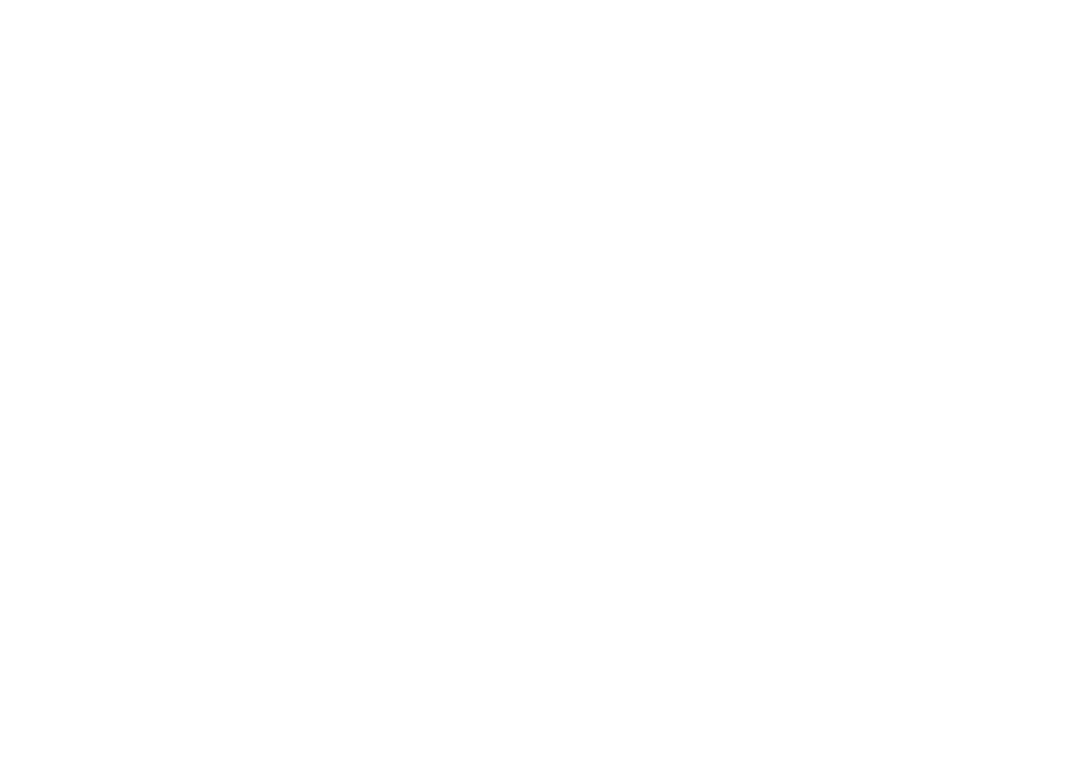
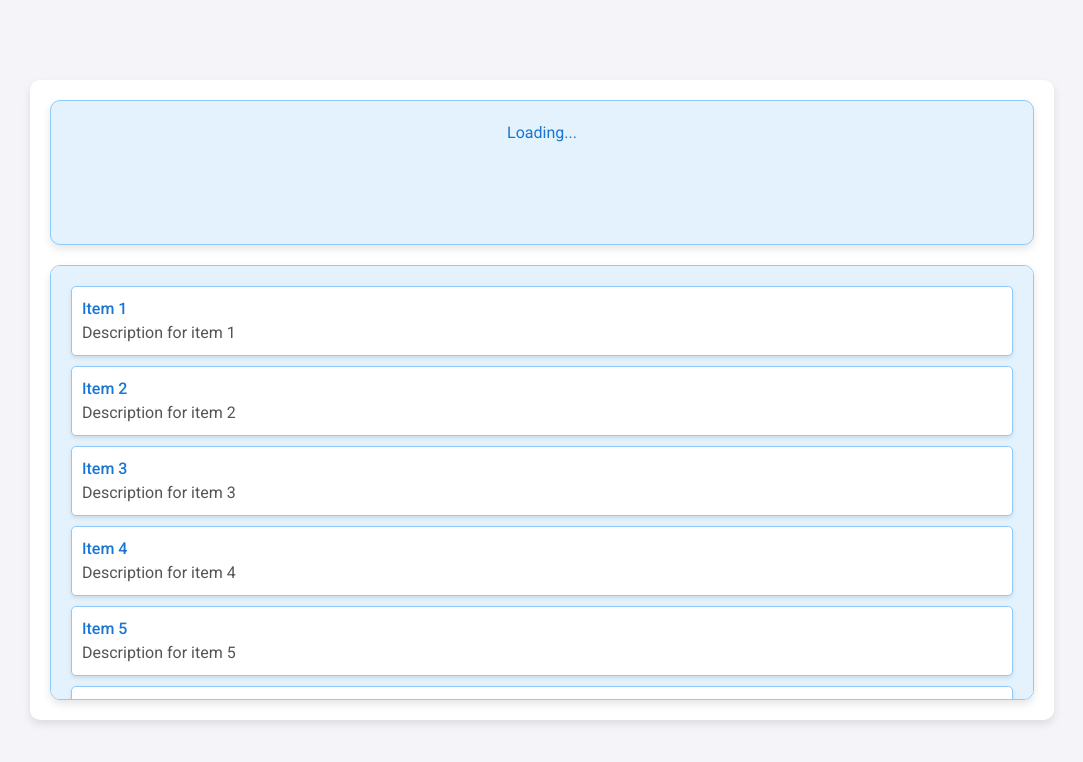
Before and after one commit to shubhamRaje98/shorthand_frontend, a React (Create React App) app: page /expertDashboard in a window 1280 px wide. Before the commit this address had no page. Shown: the top 762 px of the page, without its empty margins (98-1181 px from the left). Built offline with nearby package versions, Linux system fonts and the light colour scheme; no server answers.

Commit message:
Initialized experts dashboard

```diff
--- a/src/App.js
+++ b/src/App.js
@@ -4,8 +4,10 @@
 import axios from 'axios';
 import { BrowserRouter as Router, Routes, Route } from 'react-router-dom';
 import Login from './components/centerAdminLogin/centerAdminLogin';
+import ExpertLogin from './components/expertLogin/expertLogin';
 import StudentTable from './components/studentExamTracking/StudentTable';
 import Home from './components/Home/home';
+import ExpertDashboard from './components/expertDashboard/expertDashboard';
 import AttendanceDownload from './components/attendanceDownload/attendanceDownload'
 import CenterwiseStudentCount from './components/centerwiseStudentExamCountTracking/centerwiseCountReport'
 import AbsenteeRoll  from './components/attendeeRoll/attendeeRoll';
@@ -19,8 +21,10 @@
         <Router>
             <Routes>
                 <Route path="/" element={<Login />} />
+                <Route path="/expert-login" element={<ExpertLogin/>}/>
                 <Route path="/student-table" element={<StudentTable />} />
                 <Route path="/home" element={<Home/>} />
+                <Route path="/expertDashboard" element={<ExpertDashboard/>} />
                 <Route path="/attendance-download" element={<AttendanceDownload/>}/>
                 <Route path='/centerwise-student-count' element={<CenterwiseStudentCount/>}/>
                 <Route path='/absentee-roll' element={<AbsenteeRoll/>}></Route>
--- a/src/components/centerAdminLogin/centerAdminLogin.js
+++ b/src/components/centerAdminLogin/centerAdminLogin.js
@@ -17,6 +17,8 @@
             const response = await axios.post('http://localhost:3000/center_admin_login', {
                 centerId,
                 password
+            }, {
+                withCredentials: true
             });
             if (response.status === 200) {
                 navigate(`/home`);
@@ -25,6 +27,7 @@
             setError('Invalid Center Code or Password');
         }
     };
+
 
     return (
         <div className="login-container">
--- /dev/null
+++ b/src/components/expertDashboard/expertDash.css
@@ -0,0 +1,81 @@
+/* Import Google Fonts */
+@import url('https://fonts.googleapis.com/css2?family=Roboto:wght@400;500;700&display=swap');
+
+body {
+    font-family: 'Roboto', sans-serif;
+    background-color: #f4f4f9;
+    margin: 0;
+    padding: 0;
+    display: flex;
+    justify-content: center;
+    align-items: center;
+    height: 100vh;
+}
+
+.dashboard-container {
+    display: grid;
+    grid-template-columns: 1fr; /* One column that takes full width */
+    grid-template-rows: 1fr 3fr; /* First row takes 1/4th of available space, second row takes 3/4th */
+    gap: 20px; /* Space between grid items */
+    height: 80vh; /* Adjusted viewport height for better aesthetics */
+    width: 80vw; /* Adjusted viewport width for better aesthetics */
+    padding: 20px; /* Space inside the container */
+    box-sizing: border-box; /* Ensures padding and border are included in width/height */
+    background-color: white;
+    box-shadow: 0 4px 8px rgba(0, 0, 0, 0.1); /* Subtle shadow for a modern look */
+    border-radius: 10px; /* Rounded corners */
+}
+
+.box {
+    background-color: #e3f2fd; /* Light blue background for each box */
+    padding: 20px; /* Space inside each box */
+    text-align: center; /* Center aligns the text inside the box */
+    border: 1px solid #90caf9; /* Border around each box */
+    border-radius: 10px; /* Rounded corners for each box */
+    width: 100%; /* Each box takes up the full width of its container */
+    box-shadow: 0 4px 8px rgba(0, 0, 0, 0.1); /* Subtle shadow for a modern look */
+}
+
+.expert-details {
+    text-align: center; /* Align text to the center */
+}
+
+.expert-id, .expert-name {
+    margin: 10px 0; /* Margin around each text element for spacing */
+    color: #1976d2; /* Primary blue color for text */
+}
+
+p {
+    color: #1976d2; /* Primary blue color for loading text */
+}
+
+.dynamic-content {
+    overflow-y: auto; /* Enables vertical scrollbar */
+    max-height: 100%; /* Limits the max height of the content area */
+    width: 100%; /* Full width of the box */
+    display: flex; /* Use flexbox for layout */
+    flex-direction: column; /* Stack items vertically */
+    align-items: stretch; /* Ensure items take full width */
+}
+
+.item {
+    background-color: #ffffff; /* White background for each item */
+    padding: 10px;
+    margin-bottom: 10px; /* Space between items */
+    border: 1px solid #90caf9; /* Border around each item */
+    border-radius: 5px; /* Rounded corners for each item */
+    box-shadow: 0 2px 4px rgba(0, 0, 0, 0.1); /* Subtle shadow for a modern look */
+    display: flex;
+    flex-direction: column; /* Stack title and description vertically */
+    align-items: flex-start; /* Align text to the left */
+}
+
+.item-title {
+    font-weight: 500; /* Medium weight for the title */
+    color: #1976d2; /* Primary blue color for the title */
+}
+
+.item-description {
+    font-weight: 400; /* Regular weight for the description */
+    color: #555; /* Gray color for the description */
+}
--- /dev/null
+++ b/src/components/expertDashboard/expertDashboard.js
@@ -0,0 +1,64 @@
+import React, { useEffect, useState } from 'react';
+import axios from 'axios';
+import './expertDash.css'; // Import the CSS file
+
+const ExpertDashboard = () => {
+    const [expertDetails, setExpertDetails] = useState(null);
+
+    useEffect(() => {
+        const fetchExpertDetails = async () => {
+            try {
+                const response = await axios.get('http://localhost:3000/expert-details', {
+                    withCredentials: true
+                });
+                if (response.status === 200) {
+                    setExpertDetails(response.data);
+                }
+            } catch (err) {
+                console.error('Error fetching expert details:', err);
+            }
+        };
+
+        fetchExpertDetails();
+    }, []);
+
+    // Static content for demonstration purposes
+    const staticItems = [
+        { title: 'Item 1', description: 'Description for item 1' },
+        { title: 'Item 2', description: 'Description for item 2' },
+        { title: 'Item 3', description: 'Description for item 3' },
+        { title: 'Item 4', description: 'Description for item 4' },
+        { title: 'Item 5', description: 'Description for item 5' },
+        { title: 'Item 6', description: 'Description for item 6' },
+        { title: 'Item 7', description: 'Description for item 7' },
+    ];
+
+    return (
+        <div className="dashboard-container">
+            <div className="box">
+                {expertDetails ? (
+                    <div className="expert-details">
+                        <h4 className="expert-id">Expert ID: {expertDetails.expertId}</h4>
+                        <h4 className="expert-name">Expert Name: {expertDetails.expert_name}</h4>
+                    </div>
+                ) : (
+                    <p>Loading...</p>
+                )}
+            </div>
+            <div className="box dynamic-content">
+                {staticItems.length > 0 ? (
+                    staticItems.map((item, index) => (
+                        <div key={index} className="item">
+                            <div className="item-title">{item.title}</div>
+                            <div className="item-description">{item.description}</div>
+                        </div>
+                    ))
+                ) : (
+                    <p>Loading items...</p>
+                )}
+            </div>
+        </div>
+    );
+};
+
+export default ExpertDashboard;
--- /dev/null
+++ b/src/components/expertLogin/expertLogin.js
@@ -0,0 +1,61 @@
+import React, { useState } from 'react';
+import { useNavigate } from 'react-router-dom';
+import axios from 'axios';
+
+const ExpertLogin = () => {
+    const [expertId, setExpertCode] = useState('');
+    const [password, setExpertPassword] = useState('');
+    const [error, setError] = useState('');
+    const navigate = useNavigate();
+
+    const handleLogin = async (e) => {
+        e.preventDefault();
+        try {
+            const response = await axios.post('http://localhost:3000/expert-login', {
+                expertId,
+                password
+            }, {
+                withCredentials: true
+            });
+            if (response.status === 200) {
+                navigate(`/expertDashboard`);
+            }
+        } catch (err) {
+            setError('Invalid Expert Code or Password');
+        }
+    };
+
+    return (
+        <div className="login-container">
+            <form onSubmit={handleLogin} className="login-form">
+                <h2>Expert Login</h2>
+                <div className="form-group">
+                    <label htmlFor="expertId">Expert Code</label>
+                    <input
+                        type="text"
+                        id="expertId"
+                        className="form-control"
+                        value={expertId}
+                        onChange={(e) => setExpertCode(e.target.value)}
+                        required
+                    />
+                </div>
+                <div className="form-group">
+                    <label htmlFor="password">Expert Password</label>
+                    <input
+                        type="password"
+                        id="password"
+                        className="form-control"
+                        value={password}
+                        onChange={(e) => setExpertPassword(e.target.value)}
+                        required
+                    />
+                </div>
+                {error && <p className="error-message">{error}</p>}
+                <button type="submit" className="btn btn-primary">Login</button>
+            </form>
+        </div>
+    );
+};
+
+export default ExpertLogin;
```
